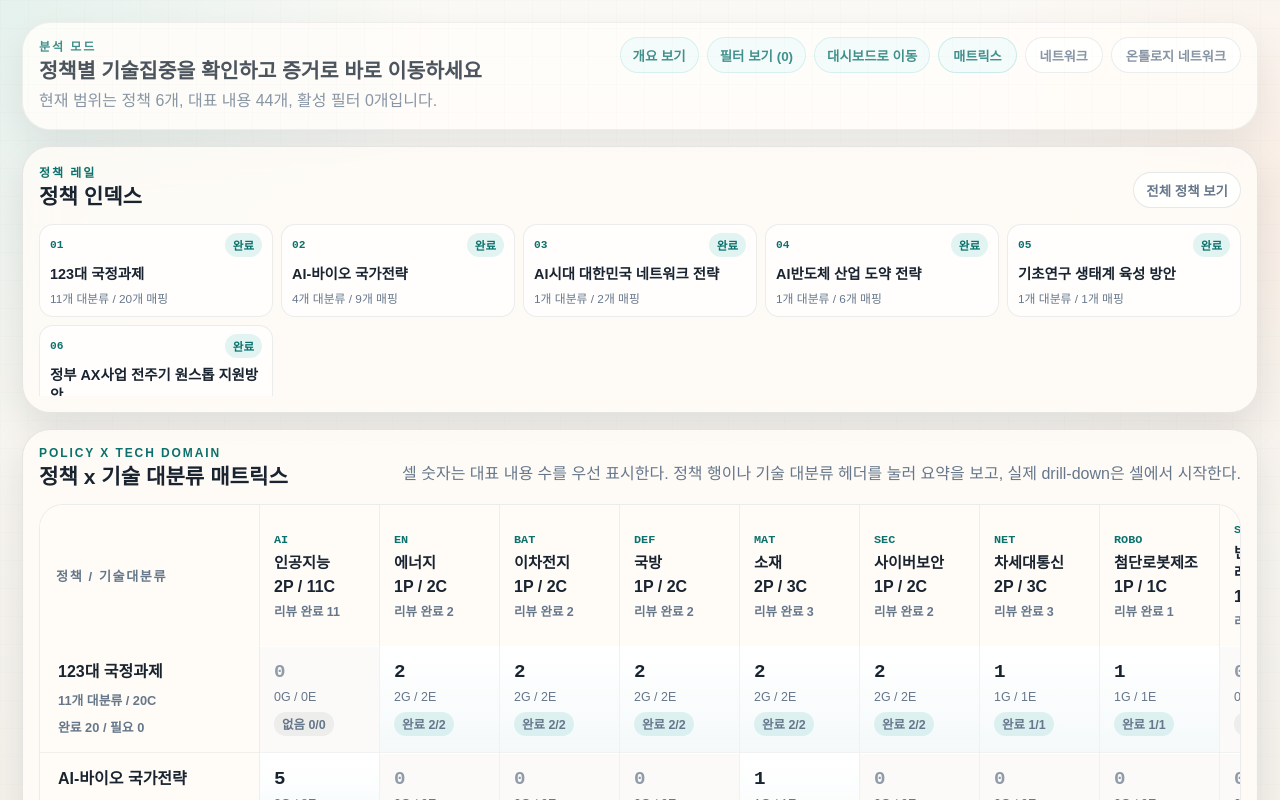
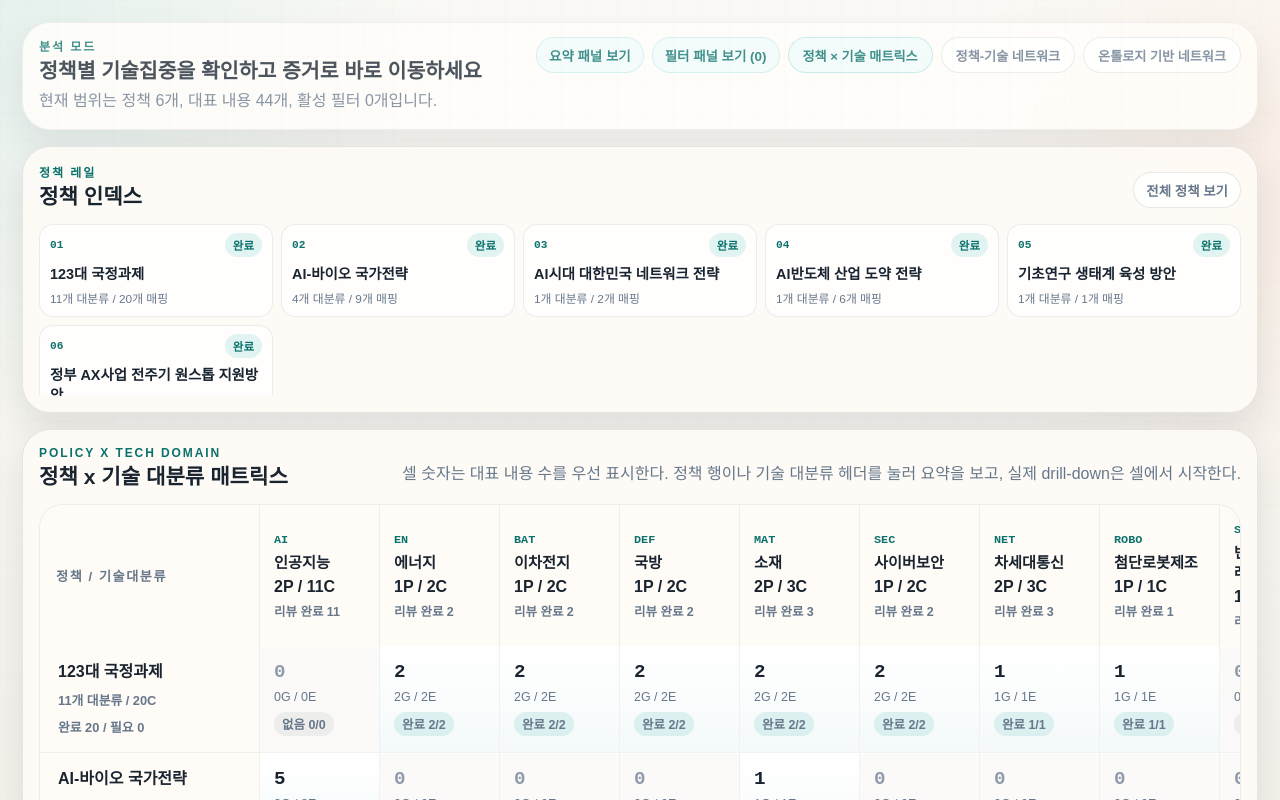
Before and after one commit to KISTI-GlobalRnD/policy-dashboard, a React (Vite) app in the folder work/05_dashboard/frontend/: page / in a window 1280 px wide. Shown: the top 800 px of the page. Built offline with nearby package versions, Linux system fonts and the light colour scheme.

Commit message:
refactor: simplify mapping menu and deprecate dashboard view

```diff
--- a/work/05_dashboard/frontend/src/app/App.tsx
+++ b/work/05_dashboard/frontend/src/app/App.tsx
@@ -1,7 +1,6 @@
-import { DashboardWorkbenchPage } from "../modules/dashboard-ui/DashboardWorkbenchPage";
 import { MappingWorkbenchPage } from "../modules/dashboard-ui/MappingWorkbenchPage";
 
-function getViewMode(): "dashboard" | "mapping-matrix" | "mapping-network" | "mapping-ontology-network" {
+function getViewMode(): "mapping-matrix" | "mapping-network" | "mapping-ontology-network" {
   const params = new URLSearchParams(window.location.search);
   const view = params.get("view");
   const board = params.get("board");
@@ -9,7 +8,7 @@ function getViewMode(): "dashboard" | "mapping-matrix" | "mapping-network" | "ma
   const normalizedBoard = (board ?? "").trim().toLowerCase();
 
   if (normalizedView === "dashboard") {
-    return "dashboard";
+    return "mapping-matrix";
   }
 
   if (
@@ -52,5 +51,5 @@ export function App() {
     return <MappingWorkbenchPage initialMode="matrix" />;
   }
 
-  return <DashboardWorkbenchPage />;
+  return <MappingWorkbenchPage initialMode="matrix" />;
 }
--- a/work/05_dashboard/frontend/src/modules/dashboard-ui/MappingWorkbenchPage.tsx
+++ b/work/05_dashboard/frontend/src/modules/dashboard-ui/MappingWorkbenchPage.tsx
@@ -14,7 +14,7 @@ import { PolicyTechMatrixBoard } from "./PolicyTechMatrixBoard";
 import { PolicyTechNetworkMap } from "./PolicyTechNetworkMap";
 import { OntologyTechNetworkMap } from "./OntologyTechNetworkMap";
 import { useOntologyNetworkDataset } from "../dashboard-data/useOntologyNetworkDataset";
-import { buildAppUrl, withCurrentSearch } from "../../shared/lib/route";
+import { withCurrentSearch } from "../../shared/lib/route";
 import styles from "./MappingWorkbenchPage.module.css";
 
 type MappingBoardMode = "matrix" | "network" | "ontology-network";
@@ -200,12 +200,6 @@ export function MappingWorkbenchPage({ initialMode = "matrix" }: MappingWorkbenc
     setBoardMode(nextMode);
   };
 
-  const dashboardUrl = (() => {
-    const params = new URLSearchParams();
-    params.set("view", "dashboard");
-    return buildAppUrl(params);
-  })();
-
   const isOntologyModeLoading = boardMode === "ontology-network" && isOntologyNetworkLoading;
 
   if (isLoading || isOntologyModeLoading) {
@@ -262,38 +256,37 @@ export function MappingWorkbenchPage({ initialMode = "matrix" }: MappingWorkbenc
             className={isOverviewOpen ? styles.pageControlButtonActive : styles.pageControlButton}
             onClick={() => setOverviewOpen((value) => !value)}
           >
-            {isOverviewOpen ? "개요 접기" : "개요 보기"}
+            {isOverviewOpen ? "요약 패널 접기" : "요약 패널 보기"}
           </button>
           <button
             type="button"
             className={isFilterOpen ? styles.pageControlButtonActive : styles.pageControlButton}
             onClick={() => setFilterOpen((value) => !value)}
           >
-            {isFilterOpen ? `필터 접기 (${formatNumber(activeFilterCount)})` : `필터 보기 (${formatNumber(activeFilterCount)})`}
+            {isFilterOpen
+              ? `필터 패널 접기 (${formatNumber(activeFilterCount)})`
+              : `필터 패널 보기 (${formatNumber(activeFilterCount)})`}
           </button>
-          <a href={dashboardUrl} className={styles.pageControlButton}>
-            대시보드로 이동
-          </a>
           <button
             type="button"
             className={boardMode === "matrix" ? styles.tabButtonActive : styles.tabButton}
             onClick={() => syncBoardModeToUrl("matrix")}
           >
-            매트릭스
+            정책 × 기술 매트릭스
           </button>
           <button
             type="button"
             className={boardMode === "network" ? styles.tabButtonActive : styles.tabButton}
             onClick={() => syncBoardModeToUrl("network")}
           >
-            네트워크
+            정책-기술 네트워크
           </button>
           <button
             type="button"
             className={boardMode === "ontology-network" ? styles.tabButtonActive : styles.tabButton}
             onClick={() => syncBoardModeToUrl("ontology-network")}
           >
-            온톨로지 네트워크
+            온톨로지 기반 네트워크
           </button>
         </div>
       </section>
```
Also changed, not shown: 5 other files (tests, documents, lock files or other folders).
